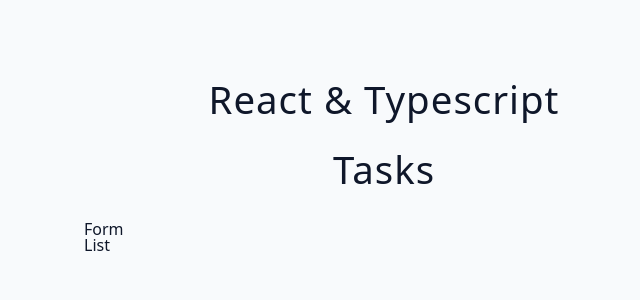
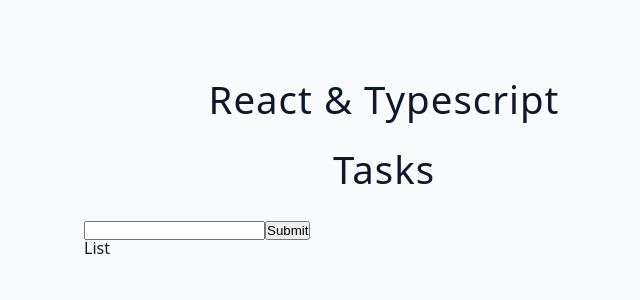
Before and after one commit to serhatbek/typescript-react-essentials, a React (Vite) app: page / in a window 1280 px wide. Shown: the top 300 px of the page, without its empty margins (256-896 px from the left). Built offline with nearby package versions, Linux system fonts and the light colour scheme.

Commit message:
Form Setup & Add Task

```diff
--- a/package.json
+++ b/package.json
@@ -16,11 +16,13 @@
     "react": "^18.2.0",
     "react-dom": "^18.2.0",
     "react-redux": "^9.1.1",
+    "uuid": "^9.0.1",
     "zod": "^3.22.4"
   },
   "devDependencies": {
     "@types/react": "^18.2.66",
     "@types/react-dom": "^18.2.22",
+    "@types/uuid": "^9.0.8",
     "@typescript-eslint/eslint-plugin": "^7.2.0",
     "@typescript-eslint/parser": "^7.2.0",
     "@vitejs/plugin-react": "^4.2.1",
--- a/src/starter/10-tasks/Form.tsx
+++ b/src/starter/10-tasks/Form.tsx
@@ -1,5 +1,38 @@
-const Form = () => {
-  return <div>Form</div>;
+import { v4 as uuidv4 } from 'uuid';
+import { useState } from 'react';
+import { Task } from './types';
+
+type FormProps = {
+  addTask: (item: Task) => void;
+};
+
+const Form = ({ addTask }: FormProps) => {
+  const [text, setText] = useState('');
+
+  const handleSubmit = (e: React.FormEvent<HTMLFormElement>) => {
+    e.preventDefault();
+    if (text == '') {
+      console.log('please enter a value');
+      return;
+    }
+    addTask({
+      id: uuidv4(),
+      description: text,
+      isCompleted: false,
+    });
+    setText('');
+  };
+
+  const handleChange = (e: React.ChangeEvent<HTMLInputElement>) => {
+    setText(e.target.value);
+  };
+
+  return (
+    <form onSubmit={handleSubmit}>
+      <input type='text' name='text' value={text} onChange={handleChange} />
+      <button type='submit'>Submit</button>
+    </form>
+  );
 };
 
 export default Form;
--- a/src/starter/10-tasks/index.tsx
+++ b/src/starter/10-tasks/index.tsx
@@ -5,11 +5,20 @@
 
 const Component = () => {
   const [tasks, setTasks] = useState<Task[]>([]);
+
+  console.log('tasks', tasks);
+
+  const addTask = (item: Task) => {
+    setTasks((prevState: Task[]) => {
+      return [...prevState, item];
+    });
+  };
+
   return (
     <div>
       <h2>Tasks</h2>
       <div>
-        <Form />
+        <Form addTask={addTask} />
         <List />
       </div>
     </div>
--- a/src/starter/10-tasks/types.ts
+++ b/src/starter/10-tasks/types.ts
@@ -1,5 +1,5 @@
 export type Task = {
-  id: number;
+  id: number | string;
   description: string;
   isCompleted: boolean;
 };
```
Also changed, not shown: 1 other file (tests, documents, lock files or other folders).
